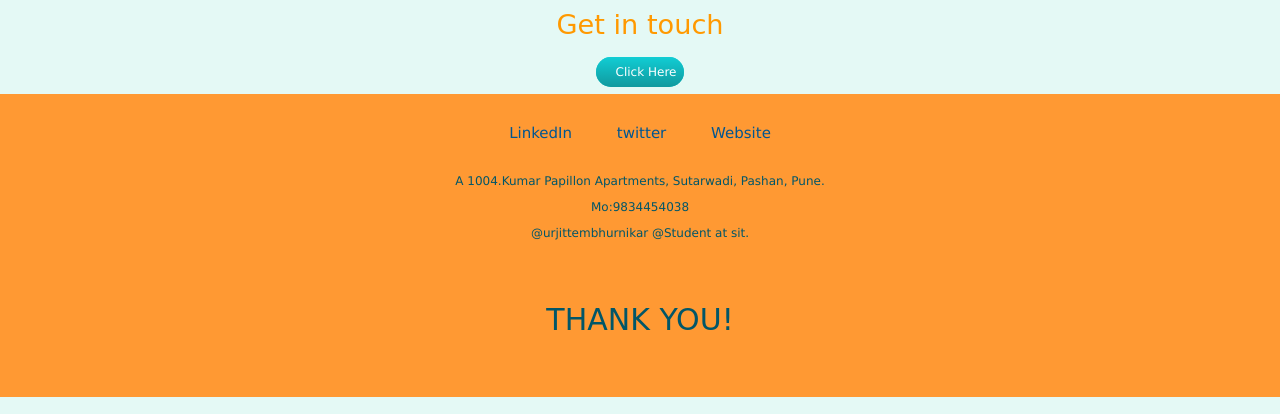
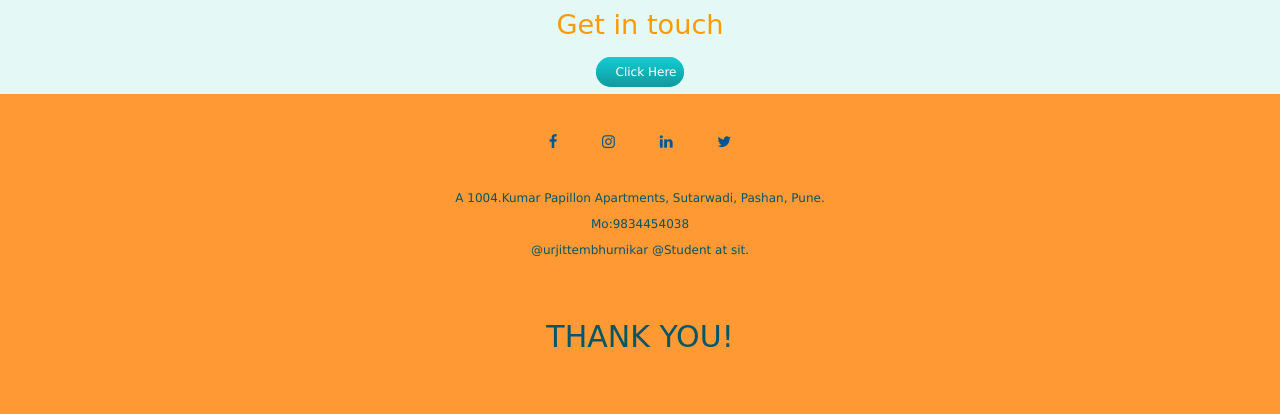
Before and after one commit to Oneuri/CSS3-personalsite, a plain HTML site: page index.html in a window 1280 px wide. Shown: the part 2017-2431 px from the top of the page. Drawn offline with Linux system fonts and the light colour scheme; a web font is replaced by a local one.

Commit message:
Add files via upload

```diff
--- a/index.html
+++ b/index.html
@@ -4,7 +4,7 @@
     <meta charset="utf-8">
     <title>Urjit Tembhurnikar</title>
     <link rel="stylesheet" href="css/styles.css">
-    <link rel="icon" href="favicon.ico">
+    <link rel="icon" href="images/1598776423.ico">
     <link rel="logo" href="logo-via-logohub.png">
     <link href="https://fonts.googleapis.com/css?family=Merriweather|Source+Sans+Pro&display=swap" rel="stylesheet">
     <link href="https://fonts.googleapis.com/css?family=IM+Fell+Great+Primer+SC|Rufina&display=swap" rel="stylesheet">
@@ -75,16 +75,21 @@
       <hr>
       <div class="contact-me">
         <h2>Get in touch</h2>
-        <a class="btn" href="tembhurnikar.urjit@sitpune.edu.in">Click Here</a>
+        <a class="btn" href="mailto: tembhurnikar.urjit@sitpune.edu.in">Click Here</a>
       </div>
     </div>
 
 
     <div class="bottom-container">
-      <link rel="stylesheet" href="https://cdnjs.cloudflare.com/ajax/libs/font-awesome/4.7.0/css/font-awesome.min.css">
-      <a class="footer-link" href="https://www.linkedin.com/in/urjit-tembhurnikar-575a04189/">LinkedIn</a>
-      <a class="footer-link" href="https://twitter.com/Urjit99677332">twitter</a>
-      <a class="footer-link" href="https://www.amazon.in/">Website</a>
+      <!-- Add icon library -->
+<link rel="stylesheet" href="https://cdnjs.cloudflare.com/ajax/libs/font-awesome/4.7.0/css/font-awesome.min.css">
+
+<!-- Add font awesome icons -->
+<a href="https://www.facebook.com/profile.php?id=100017509518734" class="fa fa-facebook"></a>
+<a href="https://www.instagram.com/urjiit__/" class="fa fa-instagram"></a>
+<a href="https://www.linkedin.com/in/urjit-tembhurnikar-575a04189/" class="fa fa-linkedin"></a>
+<a href="https://twitter.com/Urjit99677332" class="fa fa-twitter"></a>
+
       <div class="copyright">
         <p>A 1004.Kumar Papillon Apartments, Sutarwadi, Pashan, Pune.</p>
         <p>Mo:9834454038</p>
```
